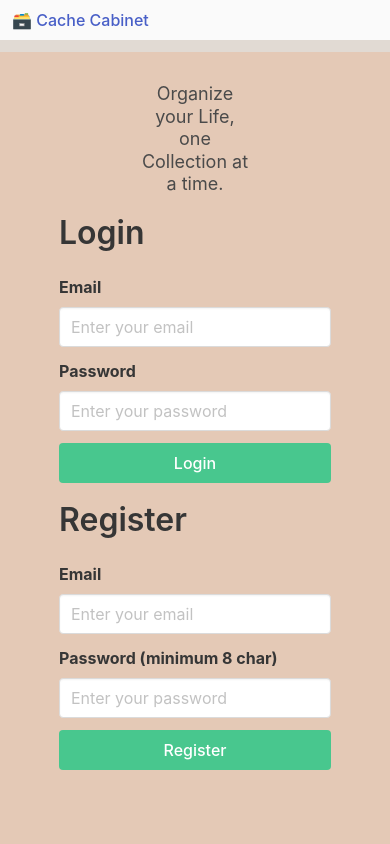
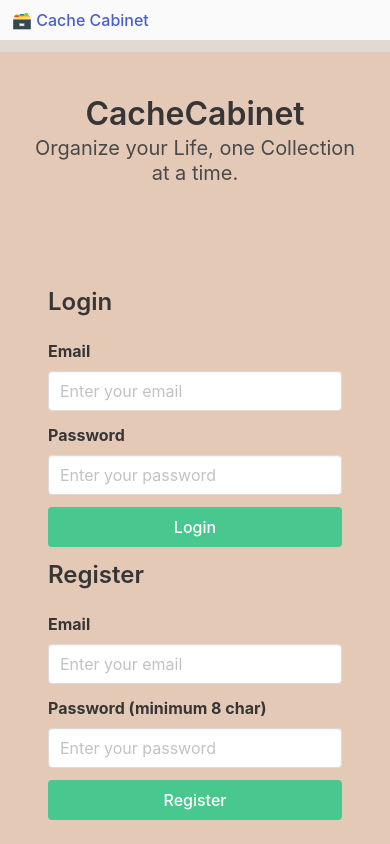
Before and after one commit to sempercuriosus/CacheCabinet, a React (Vite) app in the folder cachecabinet/Client/: page / in a window 390 px wide. Shown: the top 844 px of the page. Built offline with nearby package versions, Linux system fonts and the light colour scheme.

Commit message:
refactor on the layout there to make it more mobile friendly; header/title content was not rendering.

```diff
--- a/cachecabinet/Client/src/components/Login.jsx
+++ b/cachecabinet/Client/src/components/Login.jsx
@@ -31,40 +31,45 @@ function Login(props) {
   };
 
   return (
-    <div className="columns is-centered">
-      <div className="column">
-        <form className="login" onSubmit={handleFormSubmit}>
-          <h1 className="title is-3">Login</h1>
-          <div className="field">
-            <label className="label">Email</label>
-            <div className="control">
+    <div className=''>
+      <form
+        className='login'
+        onSubmit={handleFormSubmit}>
+        <h1 className='title is-4'>Login</h1>
+        <div className='field'>
+          <label className='label'>Email</label>
+          <div className='control'>
             <input
-                className="input"
-                type="email"
-                placeholder="Enter your email"
-                name="email"
+              className='input'
+              type='email'
+              placeholder='Enter your email'
+              name='email'
               onChange={handleChange}
             />
           </div>
         </div>
 
-          <div className="field">
-            <label className="label">Password</label>
-            <div className="control">
+        <div className='field'>
+          <label className='label'>Password</label>
+          <div className='control'>
             <input
-                className="input"
-                type="password"
-                placeholder="Enter your password"
-                name="password"
+              className='input'
+              type='password'
+              placeholder='Enter your password'
+              name='password'
               onChange={handleChange}
             />
           </div>
         </div>
 
-          <div className="field">
-            <div className="control">
-              <button type="submit" className="button is-success">
-                <Link to="/main" className="has-text-white">
+        <div className='field'>
+          <div className='control'>
+            <button
+              type='submit'
+              className='button is-success'>
+              <Link
+                to='/main'
+                className='has-text-white'>
                 Login
               </Link>
             </button>
@@ -72,7 +77,6 @@ function Login(props) {
         </div>
       </form>
     </div>
-    </div>
   );
 }
 
--- a/cachecabinet/Client/src/components/Register.jsx
+++ b/cachecabinet/Client/src/components/Register.jsx
@@ -32,40 +32,45 @@ function Register(props) {
   };
 
   return (
-    <div className="columns is-centered">
-      <div className="column">
-        <form className="register" onSubmit={handleFormSubmit}>
-          <h1 className="title is-3">Register</h1>
-          <div className="field">
-            <label className="label">Email</label>
-            <div className="control">
+    <div className=''>
+      <form
+        className='register'
+        onSubmit={handleFormSubmit}>
+        <h1 className='title is-4'>Register</h1>
+        <div className='field'>
+          <label className='label'>Email</label>
+          <div className='control'>
             <input
-                className="input"
-                type="email"
-                placeholder="Enter your email"
-                name="email"
+              className='input'
+              type='email'
+              placeholder='Enter your email'
+              name='email'
               onChange={handleChange}
             />
           </div>
         </div>
 
-          <div className="field">
-            <label className="label">Password (minimum 8 char)</label>
-            <div className="control">
+        <div className='field'>
+          <label className='label'>Password (minimum 8 char)</label>
+          <div className='control'>
             <input
-                className="input"
-                type="password"
-                name="password"
-                placeholder="Enter your password"
+              className='input'
+              type='password'
+              name='password'
+              placeholder='Enter your password'
               onChange={handleChange}
             />
           </div>
         </div>
 
-          <div className="field">
-            <div className="control">
-              <button type="submit" className="button is-success">
-                <Link to="/main" className="has-text-white">
+        <div className='field'>
+          <div className='control'>
+            <button
+              type='submit'
+              className='button is-success'>
+              <Link
+                to='/main'
+                className='has-text-white'>
                 Register
               </Link>
             </button>
@@ -73,7 +78,6 @@ function Register(props) {
         </div>
       </form>
     </div>
-    </div>
   );
 }
 
--- a/cachecabinet/Client/src/pages/HomePage/Home.jsx
+++ b/cachecabinet/Client/src/pages/HomePage/Home.jsx
@@ -5,19 +5,20 @@ import '../../assets/home.css';
 
 export default function Home() {
   return (
-    <div className='hero is-fullheight' style={{ marginTop: '-180px'}}>
+    <div className='hero'>
+      <div className='hero-head'>
+        <h1 className='title has-text-centered'>CacheCabinet</h1>
+        <p className='subtitle has-text-centered'>
+          Organize your Life, one Collection at a time.
+        </p>
+      </div>
+
       <div className='hero-body'>
-        <div className='columns is-centered is-mobile'>
-          <div className='column is-5 is-mobile'>
-            <h1 className='title is-1 has-text-centered'>CacheCabinet</h1>
-            <p className='subtitle is-3 has-text-centered'>
-              Organize your Life, one Collection at a time.
-            </p>
-          </div>
-          <div className='column'>
+        <div className='columns is-centered'>
+          <div className='column is-mobile-full is-half'>
             <Login />
           </div>
-          <div className='column'>
+          <div className='column is-mobile-full is-half'>
             <Register />
           </div>
         </div>
```
Lines whose indentation alone changed are shown as unchanged.
